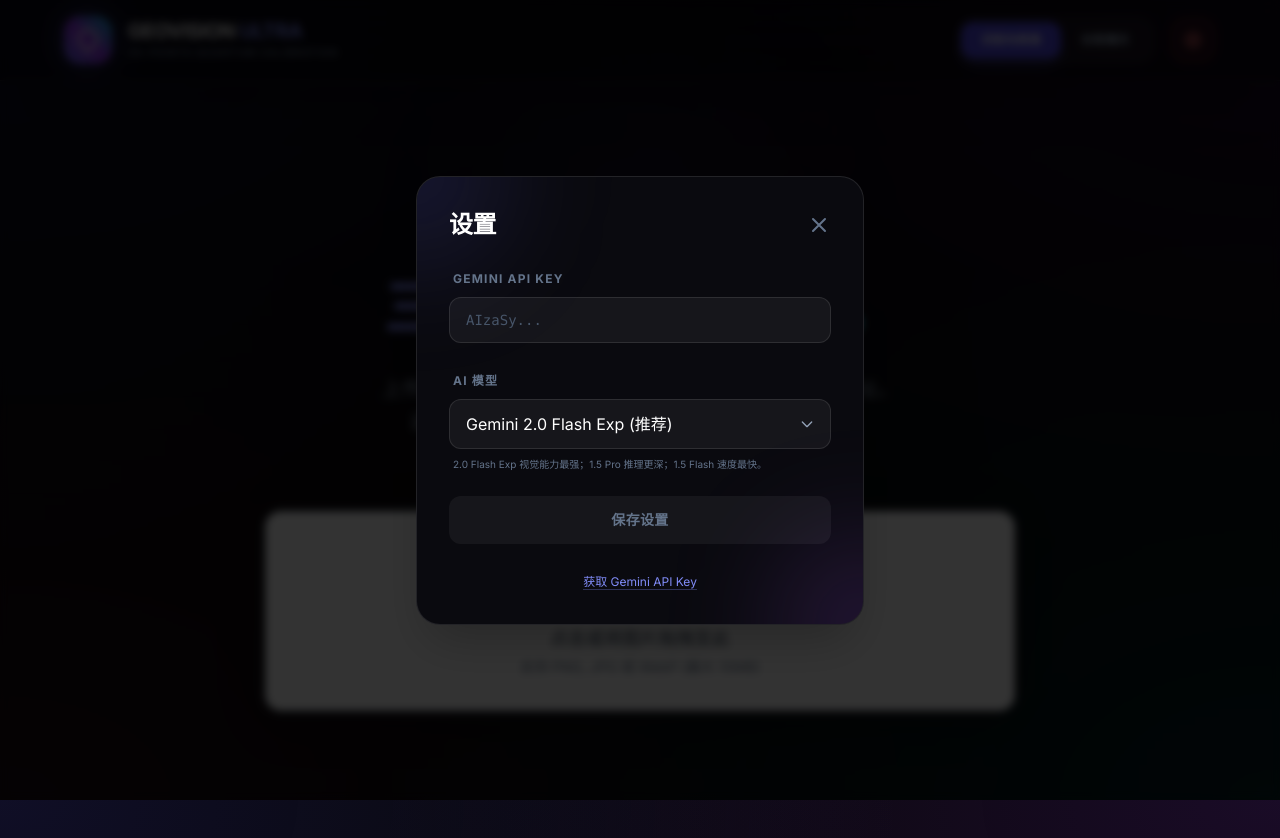
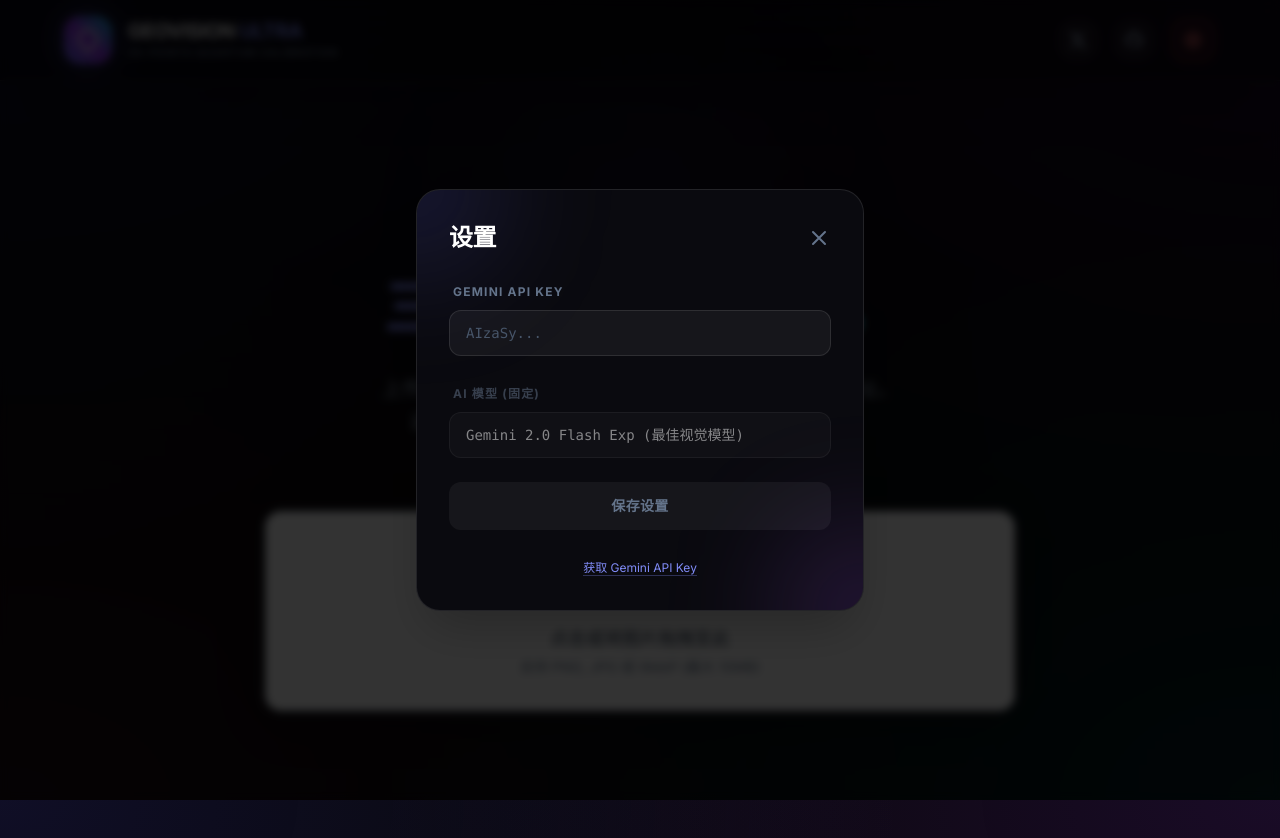
Before and after one commit to ai-catcher/Geo-Finder-AI, a React (Vite) app: page / in a window 1280 px wide. Both pictures are taken after a click on the button "API Key & Model Settings". Shown: the top 838 px of the page. Built offline with nearby package versions, Linux system fonts and the light colour scheme.

Commit message:
feat: 移除图像编辑功能和应用模式，简化Gemini模型列表，并添加社交媒体链接与新的设置模态框。

```diff
--- a/App.tsx
+++ b/App.tsx
@@ -1,17 +1,15 @@
 
 import React, { useState, useCallback, useRef, useEffect } from 'react';
 import { GoogleGenAI, Chat } from "@google/genai";
-import { AppMode, ImageState, AnalysisResult, ChatMessage, GeminiModel, AppSettings } from './types';
-import { startLocationSession, sendCalibrationMessage, editImageWithAI } from './services/gemini';
+import { ImageState, AnalysisResult, ChatMessage, GeminiModel, AppSettings } from './types';
+import { startLocationSession, sendCalibrationMessage } from './services/gemini';
 import { ImageUpload } from './components/ImageUpload';
 import { LocationAnalysis } from './components/LocationAnalysis';
-import { ImageMagicEditor } from './components/ImageMagicEditor';
 import { LoadingOverlay } from './components/LoadingOverlay';
 
 import { SettingsModal } from './components/SettingsModal';
 
 const App: React.FC = () => {
-  const [mode, setMode] = useState<AppMode>(AppMode.IDENTIFY);
   const [imageState, setImageState] = useState<ImageState>({
     original: null,
     edited: null,
@@ -115,7 +113,7 @@
         analysis: result,
         chatHistory: [...prev.chatHistory, {
           role: 'model',
-          content: `收到了，正在基于“${userText}”情报重塑坐标系统...`,
+          content: result.explanation || `收到了，正在基于“${userText}”情报重塑坐标系统...`,
           result
         }]
       }));
@@ -126,27 +124,6 @@
     }
   };
 
-  // Fix: Added missing handleEdit function for image editing
-  const handleEdit = useCallback(async (prompt: string) => {
-    if (!imageState.original || isProcessing) return;
-    if (!settings.apiKey) {
-      setShowSettingsModal(true);
-      return;
-    }
-
-    setIsProcessing(true);
-    setError(null);
-
-    try {
-      const editedBase64 = await editImageWithAI(imageState.original, prompt, settings.apiKey, settings.model);
-      setImageState(prev => ({ ...prev, edited: editedBase64 }));
-    } catch (err: any) {
-      console.error(err);
-      setError(err.message || "创意魔改失败，请尝试其他描述。");
-    } finally {
-      setIsProcessing(false);
-    }
-  }, [imageState.original, isProcessing, settings]);
 
   // Reset the app state
   const reset = () => {
@@ -171,21 +148,29 @@
             </div>
           </div>
 
-          <div className="flex gap-4">
-            <nav className="flex bg-white/5 p-1 rounded-2xl border border-white/10 shadow-inner">
-              <button
-                onClick={() => setMode(AppMode.IDENTIFY)}
-                className={`px-5 py-2 rounded-xl text-xs font-black transition-all duration-300 ${mode === AppMode.IDENTIFY ? 'bg-indigo-600 text-white shadow-lg shadow-indigo-500/30' : 'text-slate-400 hover:text-white'}`}
+          <div className="flex gap-4 items-center">
+            <a
+              href="https://x.com/thanksutrump"
+              target="_blank"
+              rel="noopener noreferrer"
+              className="w-10 h-10 flex items-center justify-center rounded-2xl bg-white/5 border border-white/10 text-slate-400 hover:text-white hover:bg-white/10 transition-all duration-300"
+              title="Follow on X"
             >
-                识别与校准
-              </button>
-              <button
-                onClick={() => setMode(AppMode.EDIT)}
-                className={`px-5 py-2 rounded-xl text-xs font-black transition-all duration-300 ${mode === AppMode.EDIT ? 'bg-indigo-600 text-white shadow-lg shadow-indigo-500/30' : 'text-slate-400 hover:text-white'}`}
+              <svg viewBox="0 0 24 24" aria-hidden="true" className="h-5 w-5 fill-current">
+                <path d="M18.244 2.25h3.308l-7.227 8.26 8.502 11.24H16.17l-5.214-6.817L4.99 21.75H1.68l7.73-8.835L1.254 2.25H8.08l4.713 6.231zm-1.161 17.52h1.833L7.084 4.126H5.117z" />
+              </svg>
+            </a>
+            <a
+              href="https://github.com/ai-catcher/Geo-Finder-AI"
+              target="_blank"
+              rel="noopener noreferrer"
+              className="w-10 h-10 flex items-center justify-center rounded-2xl bg-white/5 border border-white/10 text-slate-400 hover:text-white hover:bg-white/10 transition-all duration-300"
+              title="View on GitHub"
             >
-                创意魔改
-              </button>
-            </nav>
+              <svg viewBox="0 0 24 24" aria-hidden="true" className="h-5 w-5 fill-current">
+                <path fillRule="evenodd" clipRule="evenodd" d="M12 2C6.477 2 2 6.484 2 12.017c0 4.425 2.865 8.18 6.839 9.504.5.092.682-.217.682-.483 0-.237-.008-.868-.013-1.703-2.782.605-3.369-1.343-3.369-1.343-.454-1.158-1.11-1.466-1.11-1.466-.908-.62.069-.608.069-.608 1.003.07 1.531 1.032 1.531 1.032.892 1.53 2.341 1.088 2.91.832.092-.647.35-1.088.636-1.338-2.22-.253-4.555-1.113-4.555-4.951 0-1.093.39-1.988 1.029-2.688-.103-.253-.446-1.272.098-2.65 0 0 .84-.27 2.75 1.026A9.564 9.564 0 0112 6.844c.85.004 1.705.115 2.504.337 1.909-1.296 2.747-1.027 2.747-1.027.546 1.379.202 2.398.1 2.651.64.7 1.028 1.595 1.028 2.688 0 3.848-2.339 4.695-4.566 4.943.359.309.678.92.678 1.855 0 1.338-.012 2.419-.012 2.747 0 .268.18.58.688.482A10.019 10.019 0 0022 12.017C22 6.484 17.522 2 12 2z" />
+              </svg>
+            </a>
             <button
               onClick={() => setShowSettingsModal(true)}
               className={`p-3 rounded-2xl border transition-all duration-300 ${settings.apiKey ? 'bg-white/5 border-white/10 text-slate-400 hover:text-white' : 'bg-red-500/10 border-red-500/30 text-red-400 hover:bg-red-500/20'} `}
@@ -230,7 +215,7 @@
                       更换照片
                     </button>
                   </div>
-                  {isProcessing && mode === AppMode.IDENTIFY && (
+                  {isProcessing && (
                     <div className="absolute inset-0 bg-black/40 backdrop-blur-[2px] flex items-center justify-center">
                       <div className="flex flex-col items-center">
                         <div className="w-10 h-10 border-4 border-indigo-500 border-t-transparent animate-spin rounded-full"></div>
@@ -240,7 +225,6 @@
                   )}
                 </div>
 
-                {mode === AppMode.IDENTIFY && (
                 <div className="p-6 border-t border-white/5 bg-black/40">
                   <div className="h-[350px] overflow-y-auto mb-6 space-y-5 px-3 custom-scrollbar">
                     {imageState.chatHistory.length === 0 && !isProcessing && (
@@ -280,7 +264,6 @@
                     </button>
                   </form>
                 </div>
-                )}
               </div>
             </div>
 
@@ -295,8 +278,7 @@
                 </div>
               )}
 
-              {mode === AppMode.IDENTIFY ? (
-                imageState.analysis ? (
+              {imageState.analysis ? (
                 <div className="vibrant-black-card p-8 rounded-3xl border border-white/10 shadow-2xl animate-in fade-in duration-500">
                   <LocationAnalysis analysis={imageState.analysis} />
                 </div>
@@ -307,16 +289,6 @@
                     <div className="absolute inset-0 border-4 border-indigo-500 border-t-transparent animate-spin rounded-full"></div>
                   </div>
                   <p className="text-slate-500 text-sm mt-8 font-medium tracking-widest uppercase">深度算力接入中</p>
-                  </div>
-                )
-              ) : (
-                <div className="vibrant-black-card p-8 rounded-3xl border border-white/10 shadow-2xl">
-                  <ImageMagicEditor
-                    originalImage={imageState.original}
-                    onEdit={handleEdit}
-                    isProcessing={isProcessing}
-                    editedImage={imageState.edited}
-                  />
                 </div>
               )}
             </div>
--- a/components/SettingsModal.tsx
+++ b/components/SettingsModal.tsx
@@ -65,39 +65,22 @@
                             />
                         </div>
 
-                        {/* Model Selection Section */}
-                        <div className="space-y-2">
-                            <label htmlFor="model" className="text-xs font-bold text-slate-500 uppercase tracking-widest ml-1">
-                                AI 模型
+                        {/* Model Selection - Hidden/Fixed */}
+                        <div className="space-y-2 opacity-50 cursor-not-allowed">
+                            <label className="text-xs font-bold text-slate-500 uppercase tracking-widest ml-1">
+                                AI 模型 (固定)
                             </label>
-                            <div className="relative">
-                                <select
-                                    id="model"
-                                    value={model}
-                                    onChange={(e) => setModel(e.target.value as GeminiModel)}
-                                    className="w-full bg-white/5 border border-white/10 rounded-xl px-4 py-3 text-white focus:outline-none focus:ring-2 focus:ring-indigo-500/50 transition-all appearance-none cursor-pointer"
-                                >
-                                    <option value={GeminiModel.GEMINI_2_0_FLASH_EXP} className="bg-[#0a0a0f]">Gemini 2.0 Flash Exp (推荐)</option>
-                                    <option value={GeminiModel.GEMINI_1_5_PRO} className="bg-[#0a0a0f]">Gemini 1.5 Pro</option>
-                                    <option value={GeminiModel.GEMINI_1_5_FLASH} className="bg-[#0a0a0f]">Gemini 1.5 Flash</option>
-                                </select>
-                                <div className="absolute right-4 top-1/2 -translate-y-1/2 pointer-events-none text-slate-400">
-                                    <svg xmlns="http://www.w3.org/2000/svg" className="h-4 w-4" fill="none" viewBox="0 0 24 24" stroke="currentColor">
-                                        <path strokeLinecap="round" strokeLinejoin="round" strokeWidth={2} d="M19 9l-7 7-7-7" />
-                                    </svg>
-                                </div>
+                            <div className="w-full bg-white/5 border border-white/10 rounded-xl px-4 py-3 text-white font-mono text-sm">
+                                Gemini 2.0 Flash Exp (最佳视觉模型)
                             </div>
-                            <p className="text-[10px] text-slate-500 px-1">
-                                2.0 Flash Exp 视觉能力最强；1.5 Pro 推理更深；1.5 Flash 速度最快。
-                            </p>
                         </div>
 
                         <button
                             type="submit"
                             disabled={!isValid}
                             className={`w-full py-3.5 rounded-xl font-bold text-sm tracking-wide transition-all duration-300 ${isValid
-                                    ? 'bg-gradient-to-r from-indigo-600 to-purple-600 text-white shadow-lg shadow-indigo-500/25 hover:shadow-indigo-500/40 hover:scale-[1.02]'
-                                    : 'bg-white/5 text-slate-500 cursor-not-allowed'
+                                ? 'bg-gradient-to-r from-indigo-600 to-purple-600 text-white shadow-lg shadow-indigo-500/25 hover:shadow-indigo-500/40 hover:scale-[1.02]'
+                                : 'bg-white/5 text-slate-500 cursor-not-allowed'
                                 }`}
                         >
                             保存设置
--- a/types.ts
+++ b/types.ts
@@ -24,9 +24,7 @@
 }
 
 export enum GeminiModel {
-  GEMINI_2_0_FLASH_EXP = 'gemini-2.0-flash-exp',
-  GEMINI_1_5_PRO = 'gemini-1.5-pro',
-  GEMINI_1_5_FLASH = 'gemini-1.5-flash'
+  GEMINI_2_0_FLASH_EXP = 'gemini-2.0-flash-exp'
 }
 
 export interface AppSettings {
```
Also changed, not shown: components/ImageMagicEditor.tsx (deleted, +0 -100 lines). Lines whose indentation alone changed are shown as unchanged.
